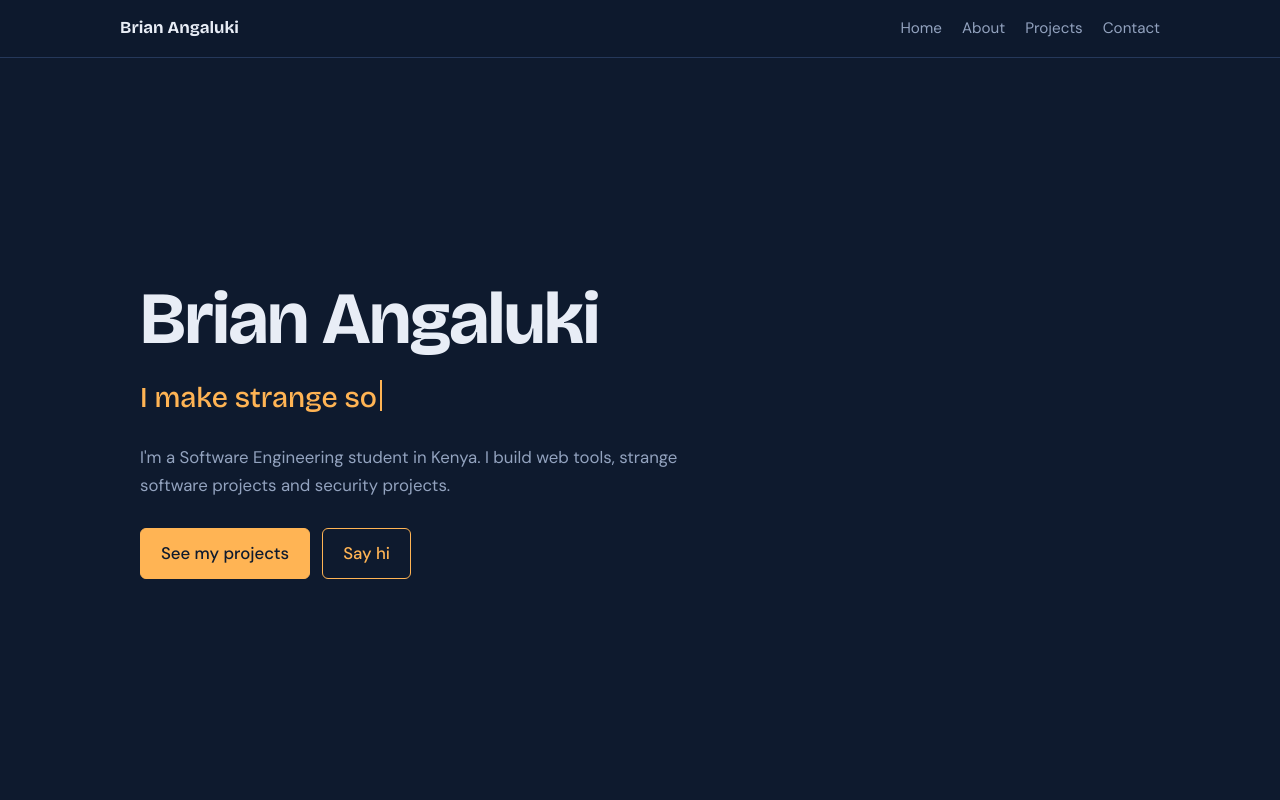
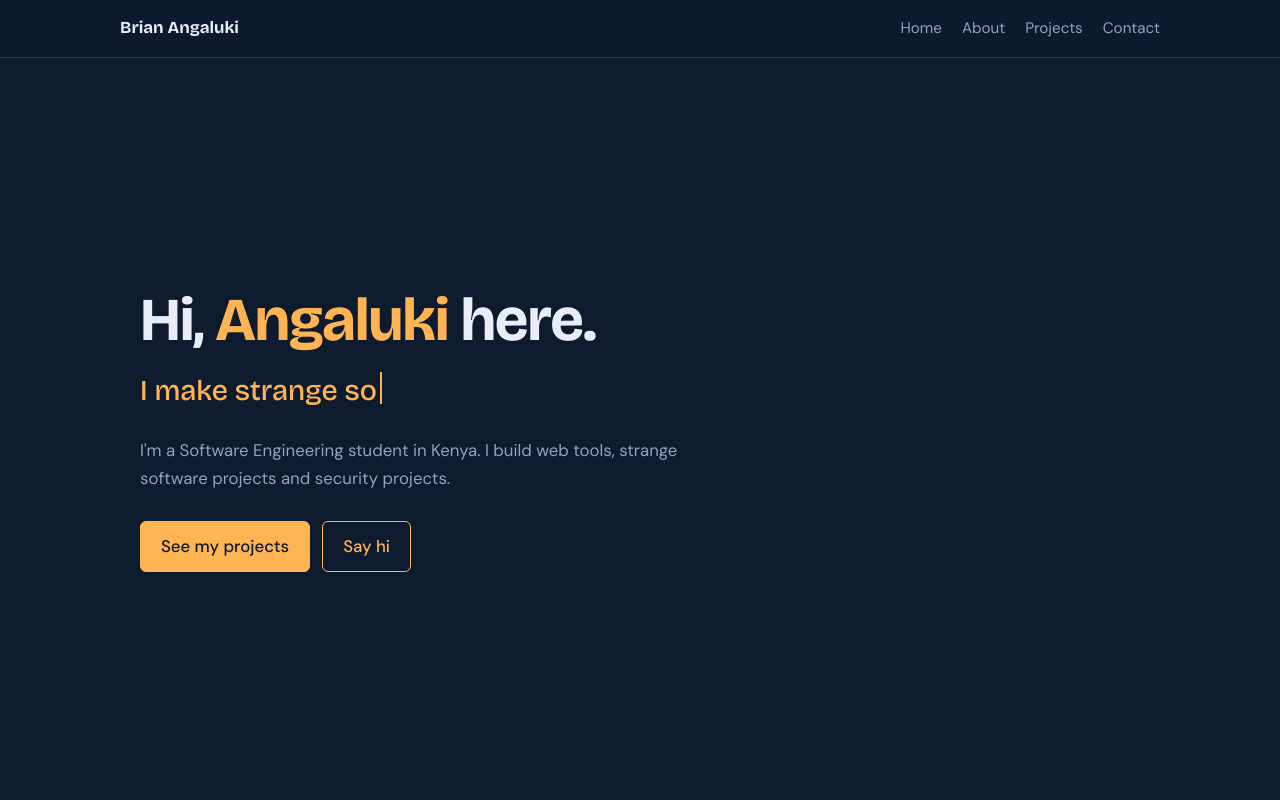
Before and after one commit to Angaluki31/portfolio, a plain HTML site: page index.html in a window 1280 px wide. Shown: the top 800 px of the page. Drawn offline with nearby package versions, Linux system fonts and the light colour scheme.

Commit message:
Update hero greeting

```diff
--- a/css/style.css
+++ b/css/style.css
@@ -46,7 +46,7 @@ h1, h2, h3 { font-family: "Bricolage Grotesque", system-ui, sans-serif; line-hei
 
 /* ---------- Hero ---------- */
 .hero { display: grid; align-items: center; min-height: calc(100vh - 60px); }
-.hero h1 { font-size: clamp(2.6rem, 8vw, 4.6rem); font-weight: 700; letter-spacing: -0.02em; }
+.hero h1 { font-size: clamp(2.2rem, 6.5vw, 3.8rem); font-weight: 700; letter-spacing: -0.02em; }
 .typed-line { font-family: "Bricolage Grotesque", sans-serif; font-size: clamp(1.3rem, 3.5vw, 1.8rem); color: var(--amber); margin: 0.75rem 0 1.25rem; min-height: 2.2rem; }
 .caret { display: inline-block; width: 2px; height: 1.1em; background: var(--amber); margin-left: 3px; vertical-align: -0.15em; animation: blink 1s steps(1) infinite; }
 .lead { color: var(--muted); max-width: 34rem; }
@@ -154,3 +154,4 @@ h1, h2, h3 { font-family: "Bricolage Grotesque", system-ui, sans-serif; line-hei
 }
 
 .carousel-viewport { cursor: pointer; }
+.name { color: var(--amber); }
--- a/index.html
+++ b/index.html
@@ -27,7 +27,7 @@
 
   <section id="home" class="hero">
     <div class="hero-text">
-      <h1>Brian Angaluki</h1>
+      <h1>Hi, <span class="name">Angaluki</span> here.</h1>
       <p class="typed-line" aria-live="off"><span id="typed"></span><span class="caret" aria-hidden="true"></span></p>
       <p class="lead">I'm a Software Engineering student in Kenya. I build web tools, strange software projects and security projects.</p>
       <div class="actions">
```
